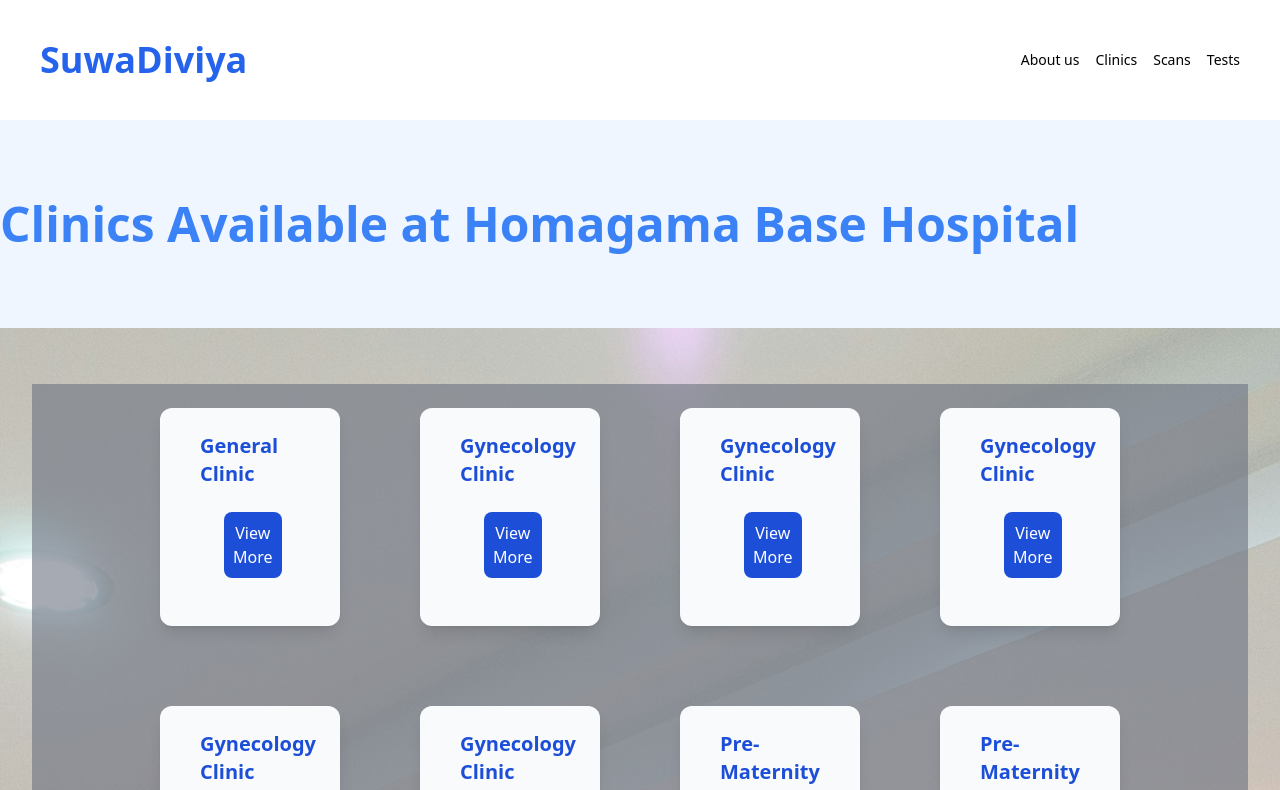
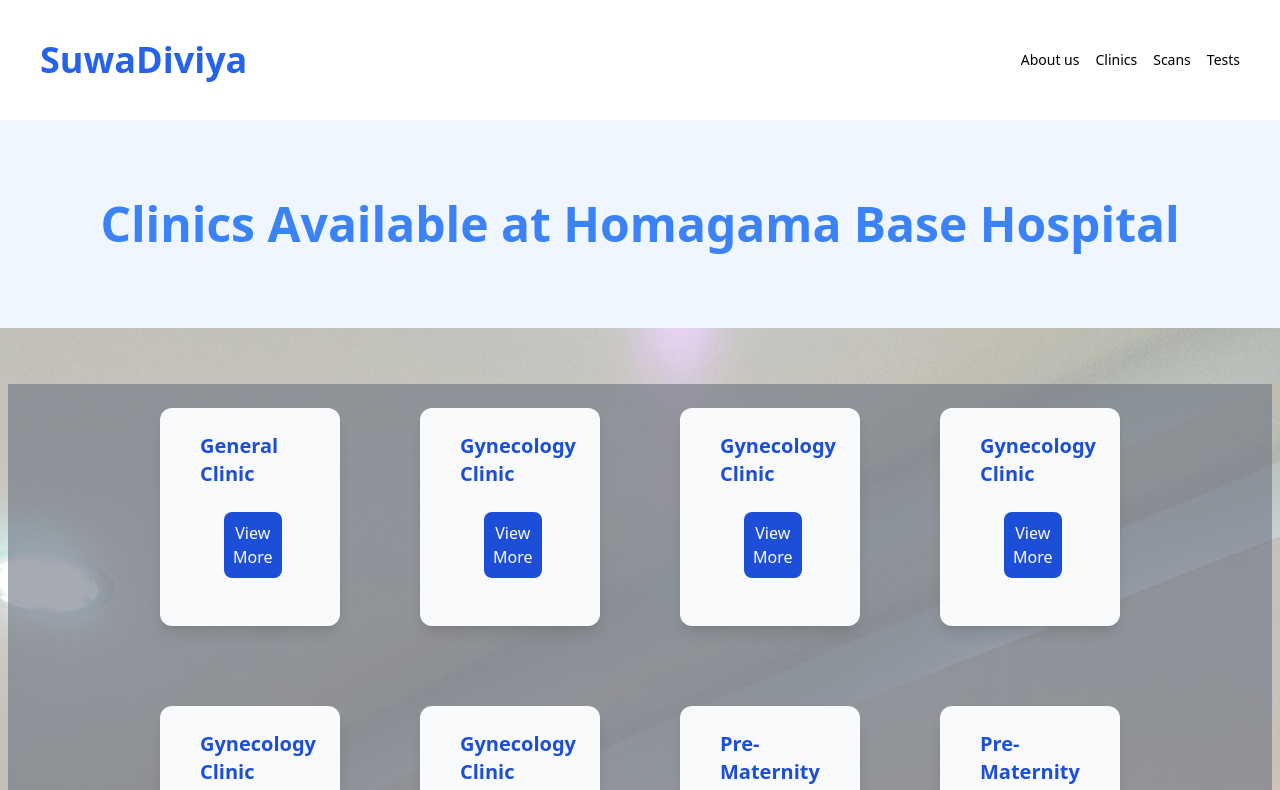
Before and after one commit to Lakshani09DL/Suwadiviya, a React (Vite) app in the folder Frontend/: page /homagama/clinics in a window 1280 px wide. Shown: the top 790 px of the page. Built offline with nearby package versions, Linux system fonts and the light colour scheme; some icons are missing.

Commit message:
Update Clinic list

```diff
--- a/Frontend/src/homagama/pages/clininc_list.jsx
+++ b/Frontend/src/homagama/pages/clininc_list.jsx
@@ -395,7 +395,7 @@ function HomagamaCliniclist(){
             }}/>
 
             <motion.h2
-            className="bg-blue-50 text-5xl text-blue-500 font-bold py-20"
+            className="bg-blue-50 text-5xl text-center text-blue-500 font-bold py-20"
             variants={itemVariants}
             initial='hidden'
             animate='visible'
@@ -428,8 +428,8 @@ function HomagamaCliniclist(){
             <div
             className="fixed mt-96 top-0 bottom-0 bg-gray-500 opacity-60 z-0"
             style={{
-                left: '2rem',
-                right: '2rem',
+                left: '0.5rem',
+                right: '0.5rem',
             }}
             ></div>
 
```
